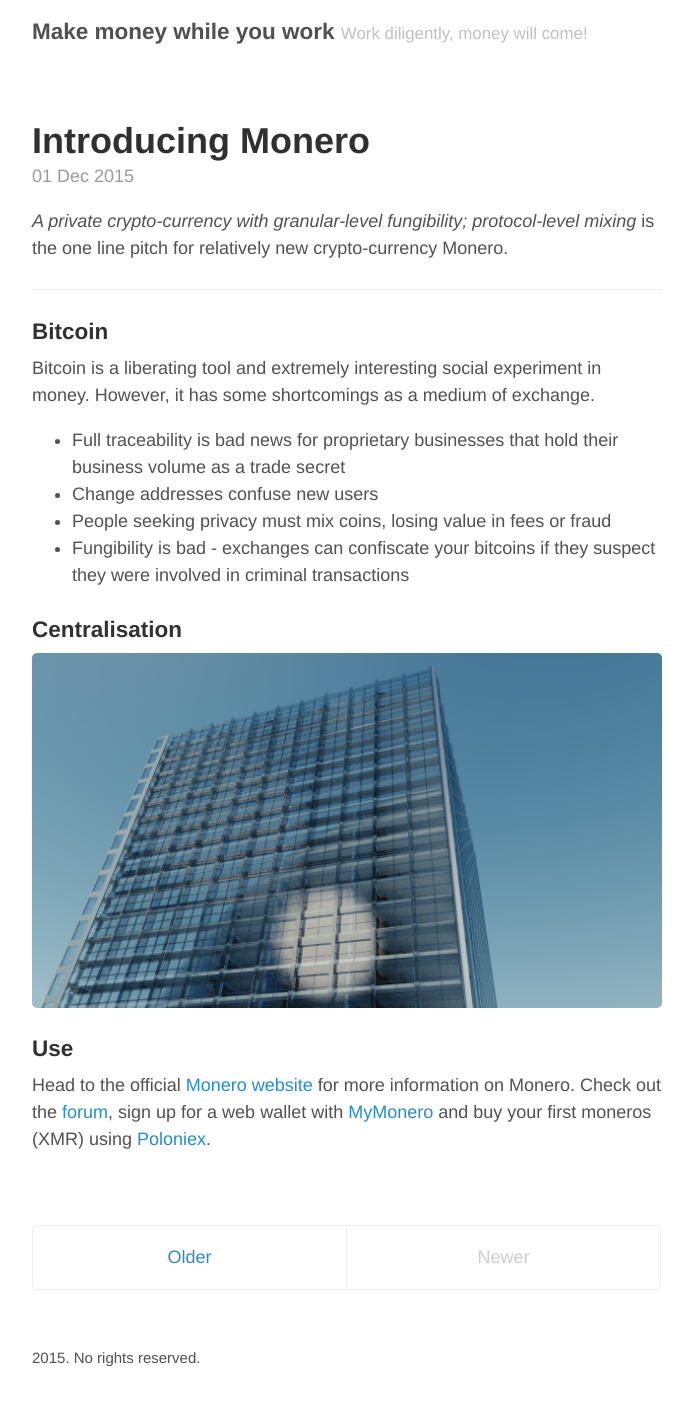
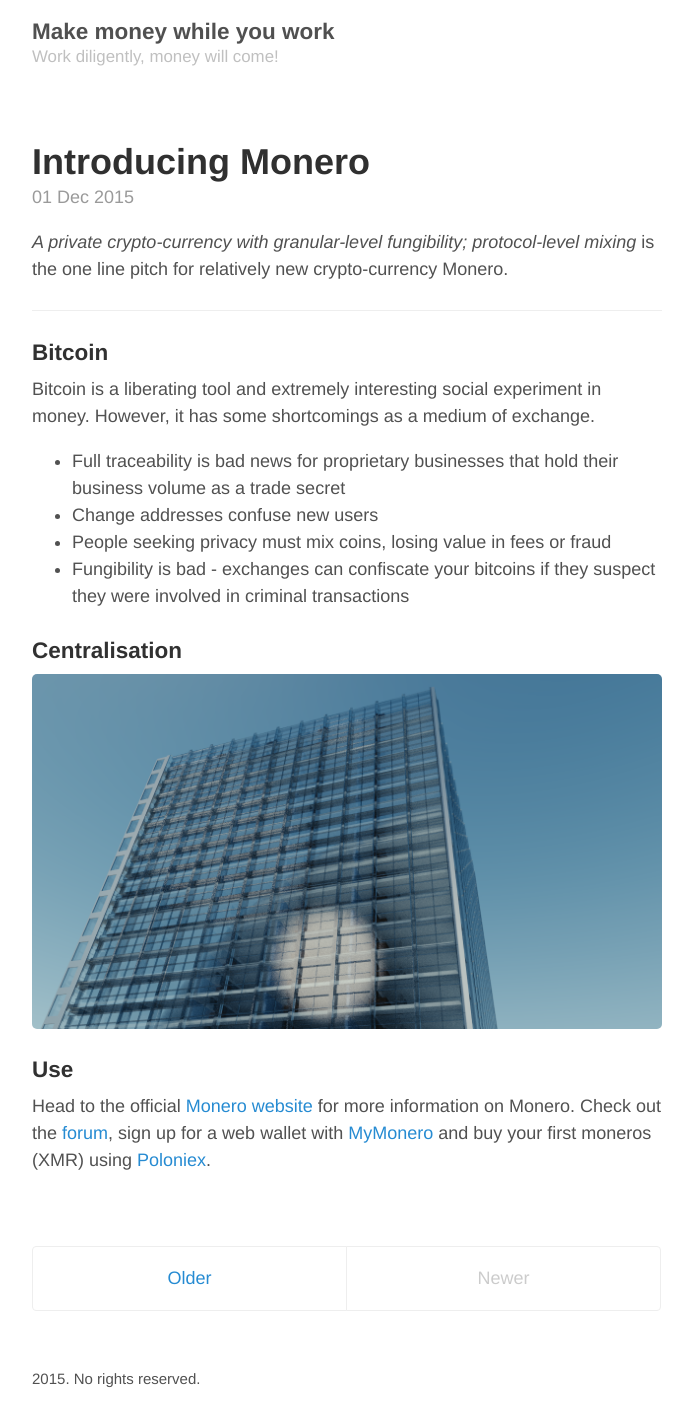
Before and after one commit to songproducer/nefarious-capsicum, a Jekyll site: the page built from index.html, in a window 1280 px wide. Shown: the whole page, without its empty margins (293-986 px from the left). Built offline with Jekyll 4.4.1, drawn with Linux system fonts in a browser that asks for light colours; the list of posts is cut into pages by our own code; before the commit the page ends 1407 px from its top, so only the background shows below that.

Commit message:
nothing major

```diff
--- a/_sass/_masthead.scss
+++ b/_sass/_masthead.scss
@@ -9,7 +9,6 @@
 }
 
 .masthead-title {
-  display: block;
   margin-top: 0;
   margin-bottom: 0;
   color: #505050;
@@ -19,6 +18,7 @@
   }
 
   small {
+    display: block;
     font-size: 75%;
     font-weight: 400;
     color: #c0c0c0;
```
